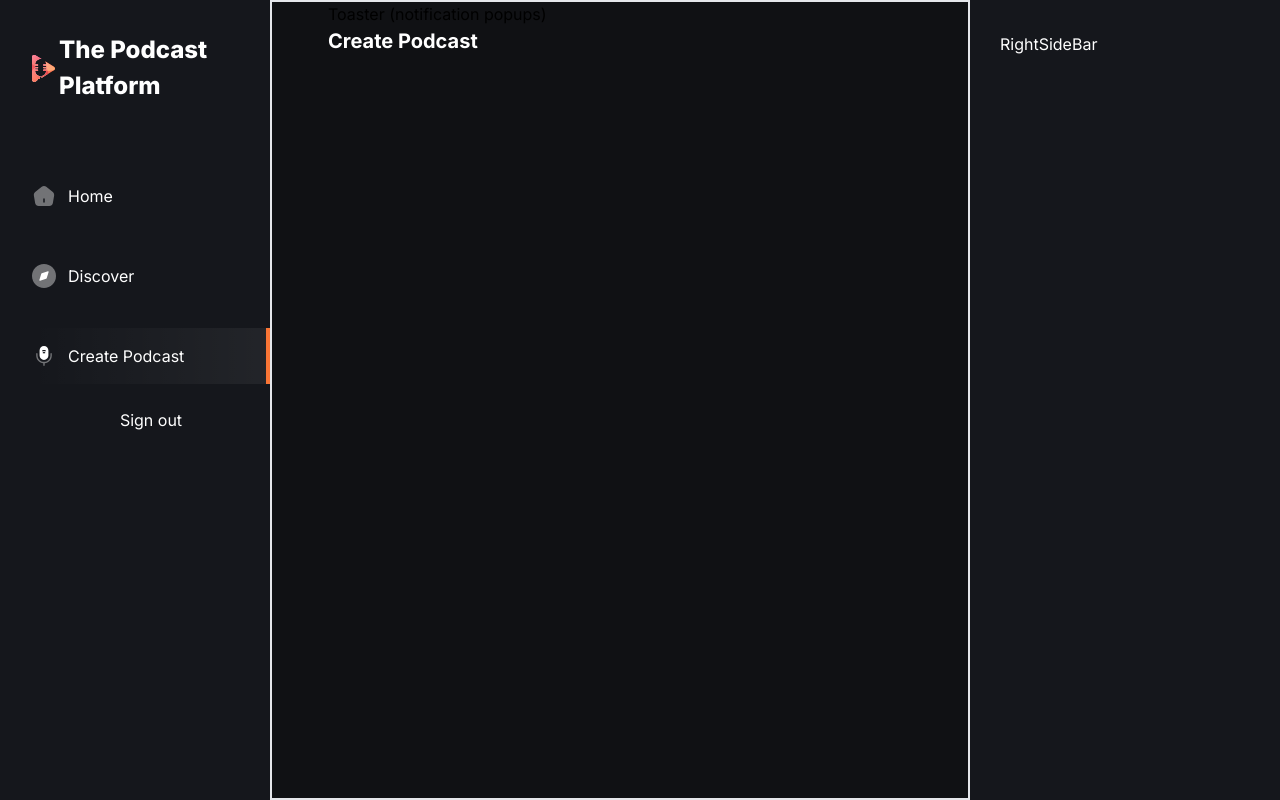
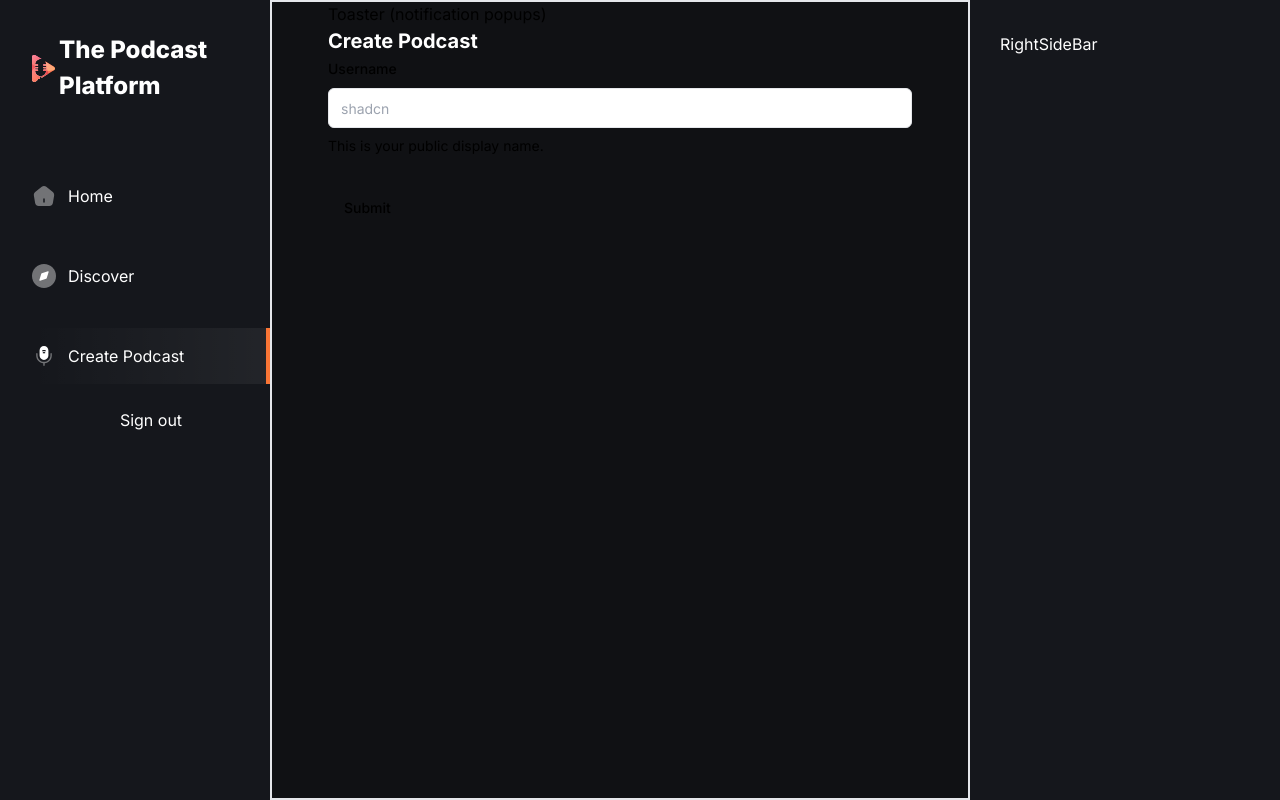
Before and after one commit to Nikhil-Naikar/The-Podcast-Platform, a Next.js app: page /create-podcast in a window 1280 px wide. Built offline with nearby package versions, Linux system fonts and the light colour scheme; no server answers.

Commit message:
trying to fix bug with webhook, issue - auth does not work with email and pass sign up, it does not same onto convex db

```diff
--- a/app/(root)/create-podcast/page.tsx
+++ b/app/(root)/create-podcast/page.tsx
@@ -1,11 +1,69 @@
-import React from 'react'
+"use client"
+
+import { zodResolver } from "@hookform/resolvers/zod"
+import { useForm } from "react-hook-form"
+import { z } from "zod"
+
+import { Button } from "@/components/ui/button"
+import {
+  Form,
+  FormControl,
+  FormDescription,
+  FormField,
+  FormItem,
+  FormLabel,
+  FormMessage,
+} from "@/components/ui/form"
+import { Input } from "@/components/ui/input"
+
+const formSchema = z.object({
+  username: z.string().min(2, {
+    message: "Username must be at least 2 characters.",
+  }),
+})
 
 const CreatePodcast = () => {
+   // 1. Define your form.
+   const form = useForm<z.infer<typeof formSchema>>({
+    resolver: zodResolver(formSchema),
+    defaultValues: {
+      username: "",
+    },
+  })
+  function onSubmit(values: z.infer<typeof formSchema>) {
+    // Do something with the form values.
+    // ✅ This will be type-safe and validated.
+    console.log(values)
+  }
+
+
   return (
-    <div>
+    <section>
       <h1 className='text-20 font-bold text-white-1'>Create Podcast</h1>
-    </div>
+      <Form {...form}>
+        <form onSubmit={form.handleSubmit(onSubmit)} className="space-y-8">
+          <FormField
+            control={form.control}
+            name="username"
+            render={({ field }) => (
+              <FormItem>
+                <FormLabel>Username</FormLabel>
+                <FormControl>
+                  <Input placeholder="shadcn" {...field} />
+                </FormControl>
+                <FormDescription>
+                  This is your public display name.
+                </FormDescription>
+                <FormMessage />
+              </FormItem>
+            )}
+          />
+          <Button type="submit">Submit</Button>
+        </form>
+      </Form>
+    </section>
   )
 }
 
-export default CreatePodcast
+
+export default CreatePodcast;
--- /dev/null
+++ b/components/ui/input.tsx
@@ -0,0 +1,25 @@
+import * as React from "react"
+
+import { cn } from "@/lib/utils"
+
+export interface InputProps
+  extends React.InputHTMLAttributes<HTMLInputElement> {}
+
+const Input = React.forwardRef<HTMLInputElement, InputProps>(
+  ({ className, type, ...props }, ref) => {
+    return (
+      <input
+        type={type}
+        className={cn(
+          "flex h-10 w-full rounded-md border border-input bg-background px-3 py-2 text-sm ring-offset-background file:border-0 file:bg-transparent file:text-sm file:font-medium placeholder:text-muted-foreground focus-visible:outline-none focus-visible:ring-2 focus-visible:ring-ring focus-visible:ring-offset-2 disabled:cursor-not-allowed disabled:opacity-50",
+          className
+        )}
+        ref={ref}
+        {...props}
+      />
+    )
+  }
+)
+Input.displayName = "Input"
+
+export { Input }
--- a/convex/http.ts
+++ b/convex/http.ts
@@ -52,6 +52,7 @@
 const validateRequest = async (
   req: Request
 ): Promise<WebhookEvent | undefined> => {
+  // TODO: Update clerk webhook secret
   const webhookSecret = process.env.CLERK_WEBHOOK_SECRET!;
   if (!webhookSecret) {
     throw new Error("CLERK_WEBHOOK_SECRET is not defined");
```
Also changed, not shown: 1 other file (tests, documents, lock files or other folders).
